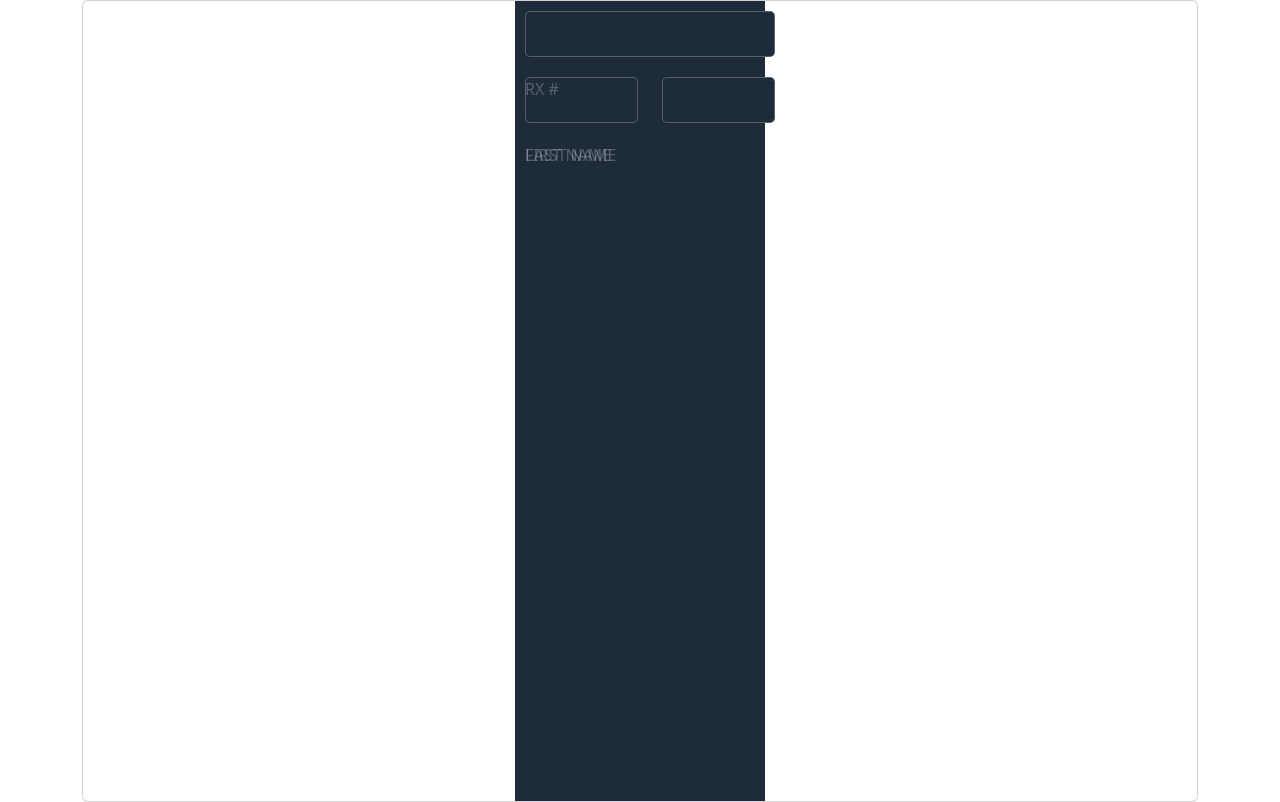
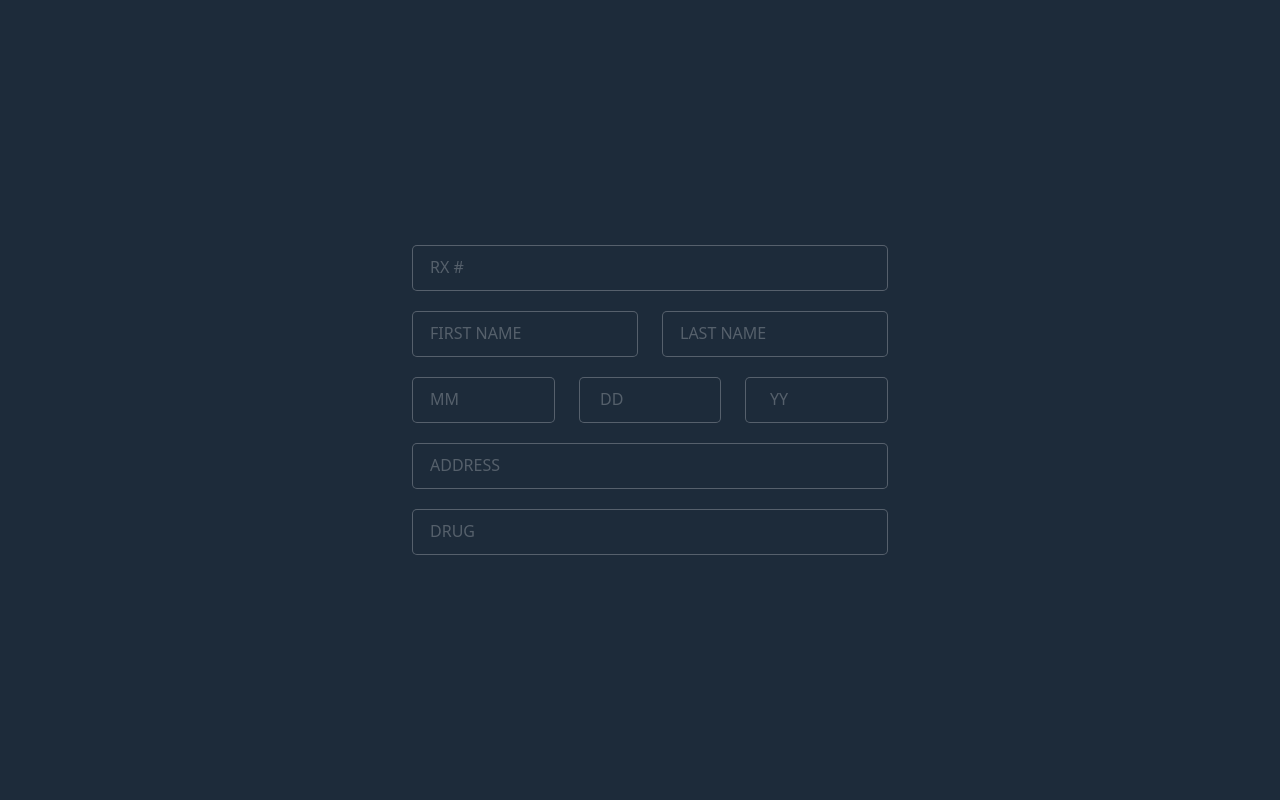
Before and after one commit to Peterhyh/prescripton-database-2.0, a React (Create React App) app in the folder frontend/: page / in a window 1280 px wide. Built offline with nearby package versions, Linux system fonts and the light colour scheme.

Commit message:
NewRxPage update

```diff
--- a/frontend/src/App.css
+++ b/frontend/src/App.css
@@ -1,6 +1,5 @@
 .App {
   text-align: center;
-
 }
 
 .App-logo {
@@ -41,10 +40,7 @@
   }
 }
 
-.input-container {
-  align-items: center;
-  justify-content: center;
-}
+/*-------------------------------------------------------*/
 
 .input-body {
   min-height: 100vh;
@@ -52,16 +48,19 @@
   margin: 0;
   padding: 0;
   box-sizing: border-box;
-
+  display: flex;
+  align-items: center;
+  justify-content: center;
+  left: 50%;
 }
 
 
-.inputBox {
+.inputBox-rx-number {
   position: relative;
-  width: 250px;
+  width: 500px;
 }
 
-.inputBox input {
+.inputBox-rx-number input {
   width: 100%;
   padding: 10px;
   border: 1px solid rgba(255, 255, 255, 0.25);
@@ -73,18 +72,19 @@
   margin: 10px;
 }
 
-.inputBox span {
+.inputBox-rx-number span {
   position: absolute;
-  left: 0;
+  left: 30px;
   padding: 10px;
   pointer-events: none;
-  font-size: lem;
+  font-size: 1em;
   color: rgba(255, 255, 255, 0.25);
   text-transform: uppercase;
   transition: 0.3s;
+  top: 10px;
 }
 
-.inputBox input:focus+span {
+.inputBox-rx-number input:focus+span {
   color: #fff205;
   transform: translateX(10px) translateY(-7px);
   font-size: 0.65em;
@@ -95,6 +95,282 @@
   letter-spacing: 0.2em;
 }
 
-.inputBox input:focus {
+.inputBox-rx-number input:focus {
   border: 1px solid #fff205;
 }
+
+/*-------------------------------------------------------*/
+.inputBox-name {
+  position: relative;
+  width: 500px;
+}
+
+.inputBox-name input {
+  width: 100%;
+  padding: 10px;
+  border: 1px solid rgba(255, 255, 255, 0.25);
+  background: #1d2b3a;
+  border-radius: 5px;
+  outline: none;
+  color: #fff;
+  font-size: 1em;
+  margin: 10px;
+}
+
+/*-------------------------------------------------------*/
+.last-name-span {
+  position: absolute;
+  left: 280px;
+  padding: 10px;
+  pointer-events: none;
+  font-size: 1em;
+  color: rgba(255, 255, 255, 0.25);
+  text-transform: uppercase;
+  transition: 0.3s;
+  top: 10px;
+}
+
+/*-------------------------------------------------------*/
+.first-name-span {
+  position: absolute;
+  left: 30px;
+  padding: 10px;
+  pointer-events: none;
+  font-size: 1em;
+  color: rgba(255, 255, 255, 0.25);
+  text-transform: uppercase;
+  transition: 0.3s;
+  top: 10px;
+}
+
+.inputBox-name input:focus+span {
+  color: #fff205;
+  transform: translateX(10px) translateY(-7px);
+  font-size: 0.65em;
+  padding: 0 10px;
+  background: #1d2b3a;
+  border-left: 1px solid #fff205;
+  border-right: 1px solid #fff205;
+  letter-spacing: 0.2em;
+}
+
+.inputBox-name input:focus {
+  border: 1px solid #fff205;
+}
+
+/*-------------------------------------------------------*/
+
+.inputBox-dob {
+  position: relative;
+  width: 500px;
+}
+
+.inputBox-dob input {
+  width: 100%;
+  padding: 10px;
+  border: 1px solid rgba(255, 255, 255, 0.25);
+  background: #1d2b3a;
+  border-radius: 5px;
+  outline: none;
+  color: rgba(255, 255, 255, 0.25);
+  font-size: 1em;
+  margin: 10px;
+}
+
+.dob-month-span {
+  position: absolute;
+  left: 30px;
+  padding: 10px;
+  pointer-events: none;
+  font-size: 1em;
+  opacity: 1;
+  text-transform: uppercase;
+  transition: 0.3s;
+  top: 10px;
+  color: rgba(255, 255, 255, 0.25);
+}
+
+.inputBox-dob input:focus+span {
+  opacity: 1;
+  color: #fff205;
+  transform: translateX(10px) translateY(-7px);
+  font-size: 0.65em;
+  padding: 0 10px;
+  background: #1d2b3a;
+  border-left: 1px solid #fff205;
+  border-right: 1px solid #fff205;
+  letter-spacing: 0.2em;
+
+}
+
+.inputBox-dob input:focus {
+  border: 1px solid #fff205;
+}
+
+
+/*-------------------------------------------------------*/
+
+
+.dob-day-span {
+  position: absolute;
+  left: 200px;
+  padding: 10px;
+  pointer-events: none;
+  font-size: 1em;
+  opacity: 1;
+  text-transform: uppercase;
+  transition: 0.3s;
+  top: 10px;
+  color: rgba(255, 255, 255, 0.25);
+}
+
+.dob-day-span input:focus+span {
+  opacity: 1;
+  color: #fff205;
+  transform: translateX(10px) translateY(-7px);
+  font-size: 0.65em;
+  padding: 0 10px;
+  background: #1d2b3a;
+  border-left: 1px solid #fff205;
+  border-right: 1px solid #fff205;
+  letter-spacing: 0.2em;
+
+}
+
+.dob-day-span input:focus {
+  border: 1px solid #fff205;
+}
+
+
+/*-------------------------------------------------------*/
+
+.dob-year-span {
+  position: absolute;
+  left: 370px;
+  padding: 10px;
+  pointer-events: none;
+  font-size: 1em;
+  opacity: 1;
+  text-transform: uppercase;
+  transition: 0.3s;
+  top: 10px;
+  color: rgba(255, 255, 255, 0.25);
+}
+
+.dob-year-span input:focus+span {
+  opacity: 1;
+  color: #fff205;
+  transform: translateX(10px) translateY(-7px);
+  font-size: 0.65em;
+  padding: 0 10px;
+  background: #1d2b3a;
+  border-left: 1px solid #fff205;
+  border-right: 1px solid #fff205;
+  letter-spacing: 0.2em;
+
+}
+
+.dob-year-span input:focus {
+  border: 1px solid #fff205;
+}
+
+
+/*-------------------------------------------------------*/
+
+.inputBox-address {
+  position: relative;
+  width: 500px;
+}
+
+.inputBox-address input {
+  width: 100%;
+  padding: 10px;
+  border: 1px solid rgba(255, 255, 255, 0.25);
+  background: #1d2b3a;
+  border-radius: 5px;
+  outline: none;
+  color: rgba(255, 255, 255, 0.25);
+  font-size: 1em;
+  margin: 10px;
+}
+
+.inputBox-address-span {
+  position: absolute;
+  left: 30px;
+  padding: 10px;
+  pointer-events: none;
+  font-size: 1em;
+  opacity: 1;
+  text-transform: uppercase;
+  transition: 0.3s;
+  top: 10px;
+  color: rgba(255, 255, 255, 0.25);
+}
+
+
+.inputBox-address input:focus+span {
+  opacity: 1;
+  color: #fff205;
+  transform: translateX(10px) translateY(-7px);
+  font-size: 0.65em;
+  padding: 0 10px;
+  background: #1d2b3a;
+  border-left: 1px solid #fff205;
+  border-right: 1px solid #fff205;
+  letter-spacing: 0.2em;
+
+}
+
+.inputBox-address input:focus {
+  border: 1px solid #fff205;
+}
+
+/*-------------------------------------------------------*/
+
+.inputBox-drug {
+  position: relative;
+  width: 500px;
+}
+
+.inputBox-drug input {
+  width: 100%;
+  padding: 10px;
+  border: 1px solid rgba(255, 255, 255, 0.25);
+  background: #1d2b3a;
+  border-radius: 5px;
+  outline: none;
+  color: rgba(255, 255, 255, 0.25);
+  font-size: 1em;
+  margin: 10px;
+}
+
+.inputBox-drug-span {
+  position: absolute;
+  left: 30px;
+  padding: 10px;
+  pointer-events: none;
+  font-size: 1em;
+  opacity: 1;
+  text-transform: uppercase;
+  transition: 0.3s;
+  top: 10px;
+  color: rgba(255, 255, 255, 0.25);
+}
+
+
+.inputBox-drug input:focus+span {
+  opacity: 1;
+  color: #fff205;
+  transform: translateX(10px) translateY(-7px);
+  font-size: 0.65em;
+  padding: 0 10px;
+  background: #1d2b3a;
+  border-left: 1px solid #fff205;
+  border-right: 1px solid #fff205;
+  letter-spacing: 0.2em;
+
+}
+
+.inputBox-drug input:focus {
+  border: 1px solid #fff205;
+}
--- a/frontend/src/pages/NewRxPage.js
+++ b/frontend/src/pages/NewRxPage.js
@@ -1,4 +1,4 @@
-import { Container, Row, Col, Card } from 'reactstrap';
+import { Container, Col } from 'reactstrap';
 import { useFormik } from 'formik';
 import axios from 'axios';
 
@@ -31,12 +31,11 @@ const NewRxPage = () => {
         }
     });
     return (
-        <Container >
-            <Card className='input-container'>
-                <form class='input-body'>
-                    <div class='inputBox'>
-                        <Row>
-                            <Col md='12'>
+        <form className='input-body' onSubmit={formik.handleSubmit}>
+            <div className='container d-flex justify-content-center align-items-center flex-column'>
+
+                <div className='row inputBox-rx-number '>
+                    <div class='col-md-12 '>
                         <input
                             name='rxNumber'
                             type='number'
@@ -45,8 +44,11 @@ const NewRxPage = () => {
                             required
                         />
                         <span>Rx #</span>
-                            </Col>
-                            <Col md='6'>
+                    </div>
+                </div>
+
+                <div className='row inputBox-name'>
+                    <div class='col-md-6'>
                         <input
                             name='firstName'
                             type='text'
@@ -54,9 +56,9 @@ const NewRxPage = () => {
                             value={formik.values.firstName}
                             required
                         />
-                                <span>First Name</span>
-                            </Col>
-                            <Col md='6'>
+                        <span class='first-name-span'>First Name</span>
+                    </div>
+                    <div class='col-md-6'>
                         <input
                             name='lastName'
                             type='text'
@@ -64,119 +66,71 @@ const NewRxPage = () => {
                             value={formik.values.lastName}
                             required
                         />
-                                <span>Last Name</span>
-                            </Col>
-                        </Row>
+                        <span class='last-name-span'>Last Name</span>
                     </div>
-                </form>
-            </Card>
-        </Container>
-        // <form className='newrx-form' onSubmit={formik.handleSubmit}>
-        //     <Row>
-        //         <Col>
-        //             <input
-        //                 name='rxNumber'
-        //                 type='number'
-        //                 placeholder='Rx #'
-        //                 onChange={formik.handleChange}
-        //                 value={formik.values.rxNumber}
-        //             />
-        //         </Col>
-        //     </Row>
+                </div>
 
-        //     <Row>
-        //         <Col md='6'>
-        //             <input
-        //                 className='input'
-        //                 required
-        //                 name='firstName'
-        //                 type='text'
-        //                 onChange={formik.handleChange}
-        //                 value={formik.values.firstName}
-        //             />
-        //             <label className='placeholder'>First Name</label>
-        //         </Col>
-        //         <Col md='6'>
-        //             <FormGroup>
-        //                 <Input
-        //                     name='lastName'
-        //                     type='text'
-        //                     placeholder='Last Name'
-        //                     onChange={formik.handleChange}
-        //                     value={formik.values.lastName}
-        //                 />
-        //             </FormGroup>
-        //         </Col>
-        //     </Row>
+                <div className='row inputBox-dob'>
+                    <div class='col-md-4'>
+                        <input
+                            name='dateOfBirthMonth'
+                            type='text'
+                            onChange={formik.handleChange}
+                            value={formik.values.dateOfBirthMonth}
+                            required
+                        />
+                        <span class='dob-month-span'>MM</span>
+                    </div>
+                    <div class='col-md-4'>
+                        <input
+                            name='dateOfBirthDay'
+                            type='text'
+                            onChange={formik.handleChange}
+                            value={formik.values.dateOfBirthDay}
+                            required
+                        />
+                        <span class='dob-day-span'>DD</span>
+                    </div>
+                    <div class='col-md-4'>
+                        <input
+                            name='dateOfBirthYear'
+                            type='text'
+                            onChange={formik.handleChange}
+                            value={formik.values.dateOfBirthYear}
+                            required
+                        />
+                        <span class='dob-year-span'>YY</span>
+                    </div>
+                </div>
 
-        //     <Row>
-        //         <Col md='4'>
-        //             <FormGroup>
-        //                 <Input
-        //                     name='dateOfBirthMonth'
-        //                     type='text'
-        //                     placeholder='MM'
-        //                     onChange={formik.handleChange}
-        //                     value={formik.values.dateOfBirthMonth}
-        //                 />
-        //             </FormGroup>
-        //         </Col>
-        //         <Col md='4'>
-        //             <FormGroup>
-        //                 <Input
-        //                     name='dateOfBirthDay'
-        //                     type='text'
-        //                     placeholder='DD'
-        //                     onChange={formik.handleChange}
-        //                     value={formik.values.dateOfBirthDay}
-        //                 />
-        //             </FormGroup>
-        //         </Col>
-        //         <Col md='4'>
-        //             <FormGroup>
-        //                 <Input
-        //                     name='dateOfBirthYear'
-        //                     type='text'
-        //                     placeholder='YYYY'
-        //                     onChange={formik.handleChange}
-        //                     value={formik.values.dateOfBirthYear}
-        //                 />
-        //             </FormGroup>
-        //         </Col>
-        //     </Row>
+                <div className='row inputBox-address '>
+                    <div class='col-md-12 '>
+                        <input
+                            name='address'
+                            type='text'
+                            onChange={formik.handleChange}
+                            value={formik.values.address}
+                            required
+                        />
+                        <span class='inputBox-address-span'>Address</span>
+                    </div>
+                </div>
 
-        //     <Col>
-        //         <FormGroup>
-        //             <Input
-        //                 name='address'
-        //                 type='text'
-        //                 placeholder='Address'
-        //                 onChange={formik.handleChange}
-        //                 value={formik.values.address}
-        //             />
-        //         </FormGroup>
-        //     </Col>
+                <div className='row inputBox-drug '>
+                    <div class='col-md-12 '>
+                        <input
+                            name='drug'
+                            type='text'
+                            onChange={formik.handleChange}
+                            value={formik.values.drug}
+                            required
+                        />
+                        <span class='inputBox-drug-span'>Drug</span>
+                    </div>
+                </div>
 
-        //     <Col>
-        //         <FormGroup>
-        //             <Input
-        //                 name='drug'
-        //                 type='text'
-        //                 placeholder='Drug'
-        //                 onChange={formik.handleChange}
-        //                 value={formik.values.drug}
-        //             />
-        //         </FormGroup>
-        //     </Col>
-
-        //     <Col>
-        //         <FormGroup>
-        //             <Button type='submit' color='primary' >Submit</Button>
-        //         </FormGroup>
-        //     </Col>
-
-        // </form>
-
+            </div>
+        </form >
     )
 };
 
```
Also changed, not shown: 2 other files (tests, documents, lock files or other folders). Lines whose indentation alone changed are shown as unchanged.
